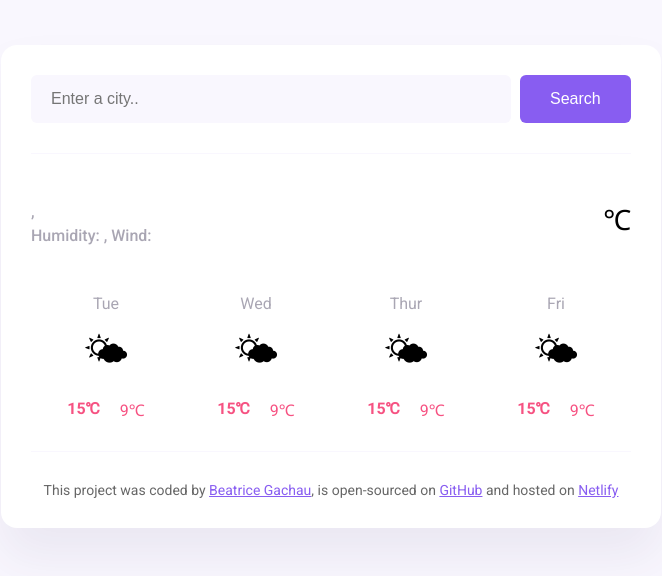
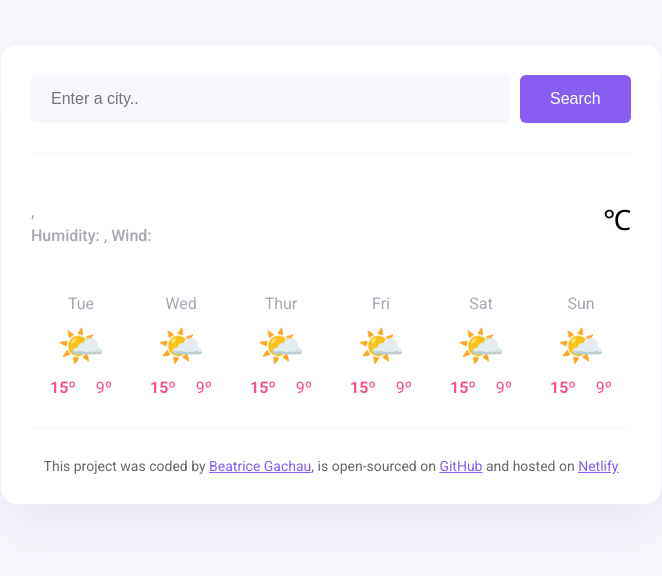
Before and after one commit to BeatriceGachau/Weather-App, a plain HTML site: page index.html in a window 1280 px wide. Shown: the whole page, without its empty margins (309-971 px from the left). Drawn offline with nearby package versions, Linux system fonts and the light colour scheme; no server answers.

Commit message:
made changes to forecast html  via js

```diff
--- a/index.html
+++ b/index.html
@@ -44,48 +44,8 @@
       <div class="weather-app-unit">℃</div>
       </div>
       </div>
-      <div class="weather-forecast">
-      <div class="weather-forecast-day">
-        <div class="weather-forecast-date">Tue</div>
-        <div class="weather-forecast-icon">🌤</div>
-        <div class="weather-forecast-temperatures">
-          <div class="weather-forecast-temperature">
-            <strong>15℃</strong>
-          </div>
-          <div class="weather-forecast-temperature">9℃</div>
-        </div>
-      </div>
-      <div class="weather-forecast-day">
-        <div class="weather-forecast-date">Wed</div>
-        <div class="weather-forecast-icon">🌤</div>
-        <div class="weather-forecast-temperatures">
-          <div class="weather-forecast-temperature">
-            <strong>15℃</strong>
-          </div>
-          <div class="weather-forecast-temperature">9℃</div>
-        </div>
-      </div>
-      <div class="weather-forecast-day">
-        <div class="weather-forecast-date">Thur</div>
-        <div class="weather-forecast-icon">🌤</div>
-        <div class="weather-forecast-temperatures">
-          <div class="weather-forecast-temperature">
-            <strong>15℃</strong>
-          </div>
-          <div class="weather-forecast-temperature">9℃</div>
-        </div>
-        </div>
-        <div class="weather-forecast-day">
-        <div class="weather-forecast-date">Fri</div>
-        <div class="weather-forecast-icon">🌤</div>
-        <div class="weather-forecast-temperatures">
-          <div class="weather-forecast-temperature">
-            <strong>15℃</strong>
-          </div>
-          <div class="weather-forecast-temperature">9℃</div>
-        </div>
-        </div>
-      </div>
+      <div class="weather-forecast" id="forecast"></div>
+
     </main>
 
     <footer>
--- a/src/index.js
+++ b/src/index.js
@@ -52,7 +52,34 @@ function handleSearchSubmit(event) {
   searchCity(searchInput.value);
 }
 
+function displayForecast() {
+  let forecast = document.querySelector("forecast");
+
+  let days = ["Tue", "Wed", "Thur", "Fri", "Sat", "Sun"];
+  let forecastHtml = "";
+
+  days.forEach(function (day) {
+    forecastHtml =
+      forecastHtml +
+      `
+ <div class="weather-forecast-day">
+        <div class="weather-forecast-date">${day}</div>
+        <div class="weather-forecast-icon">🌤️</div>
+        <div class="weather-forecast-temperatures">
+          <div class="weather-forecast-temperature">
+            <strong>15º</strong>
+          </div>
+          <div class="weather-forecast-temperature">9º</div>
+        </div>
+      </div>
+`;
+  });
+  let forecastElement = document.querySelector("#forecast");
+  forecastElement.innerHTML = forecastHtml;
+}
+
 let searchFormElement = document.querySelector("#search-form");
 searchFormElement.addEventListener("submit", handleSearchSubmit);
 
 searchCity("Paris");
+displayForecast();
```
